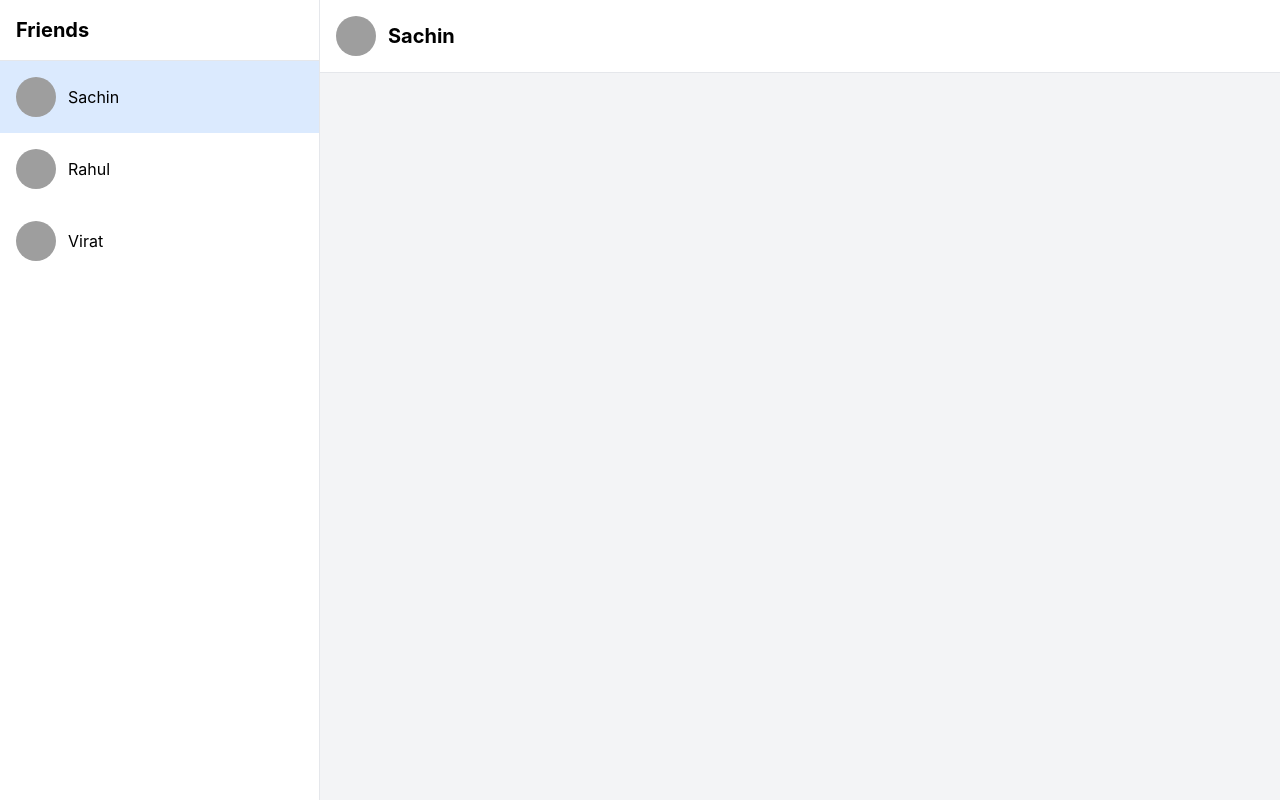
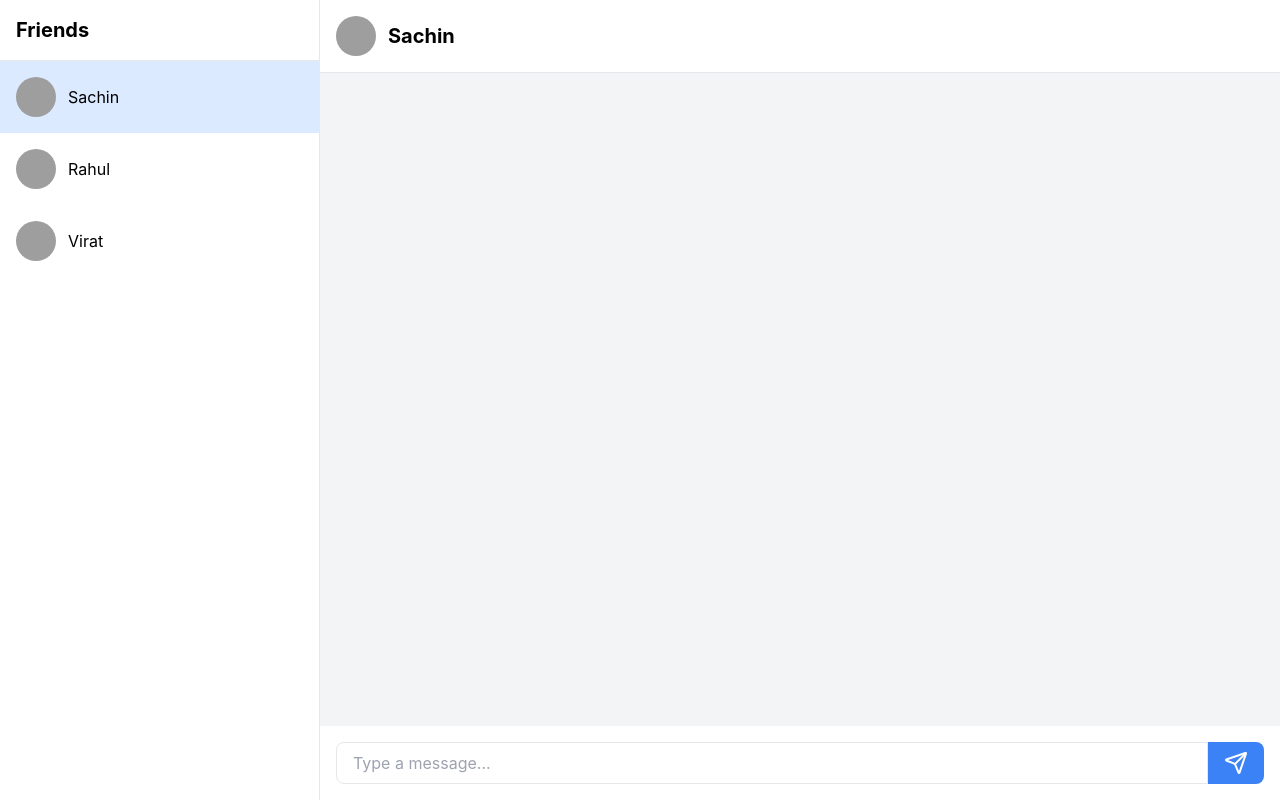
Before and after one commit to webtaculars-ai/messenger-app, a React (Create React App) app: page / in a window 1280 px wide. Both pictures are taken after a click on the item "Sachin". Built offline with nearby package versions, Linux system fonts and the light colour scheme; grey boxes are pictures that could not be loaded.

Commit message:
Create message input component

```diff
--- a/src/App.tsx
+++ b/src/App.tsx
@@ -1,6 +1,7 @@
 import React, { useState } from "react";
 import { FriendsList } from "./components/FriendsList";
 import { ChatWindow } from "./components/ChatWindow";
+import { MessageInput } from "./components/MessageInput";
 
 import { friends } from "./data/friends";
 import { Friend } from "./types";
@@ -19,6 +20,7 @@ const App: React.FC = () => {
         {selectedFriend ? (
           <>
             <ChatWindow selectedFriend={selectedFriend} />
+            <MessageInput />
           </>
         ) : (
           <div className="flex-1 flex items-center justify-center bg-gray-100">
--- /dev/null
+++ b/src/components/MessageInput.tsx
@@ -0,0 +1,29 @@
+// src/components/MessageInput.tsx
+import React, { useState } from "react";
+import { Send } from "lucide-react";
+
+interface MessageInputProps {}
+
+export const MessageInput: React.FC<MessageInputProps> = () => {
+  const [inputMessage, setInputMessage] = useState<string>("");
+
+  return (
+    <form className="bg-white p-4 flex">
+      <input
+        type="text"
+        value={inputMessage}
+        onChange={(e: React.ChangeEvent<HTMLInputElement>) =>
+          setInputMessage(e.target.value)
+        }
+        placeholder="Type a message..."
+        className="flex-1 border rounded-l-lg px-4 py-2 focus:outline-none focus:ring-2 focus:ring-blue-500"
+      />
+      <button
+        type="submit"
+        className="bg-blue-500 text-white px-4 py-2 rounded-r-lg hover:bg-blue-600 focus:outline-none focus:ring-2 focus:ring-blue-500"
+      >
+        <Send size={24} />
+      </button>
+    </form>
+  );
+};
```
